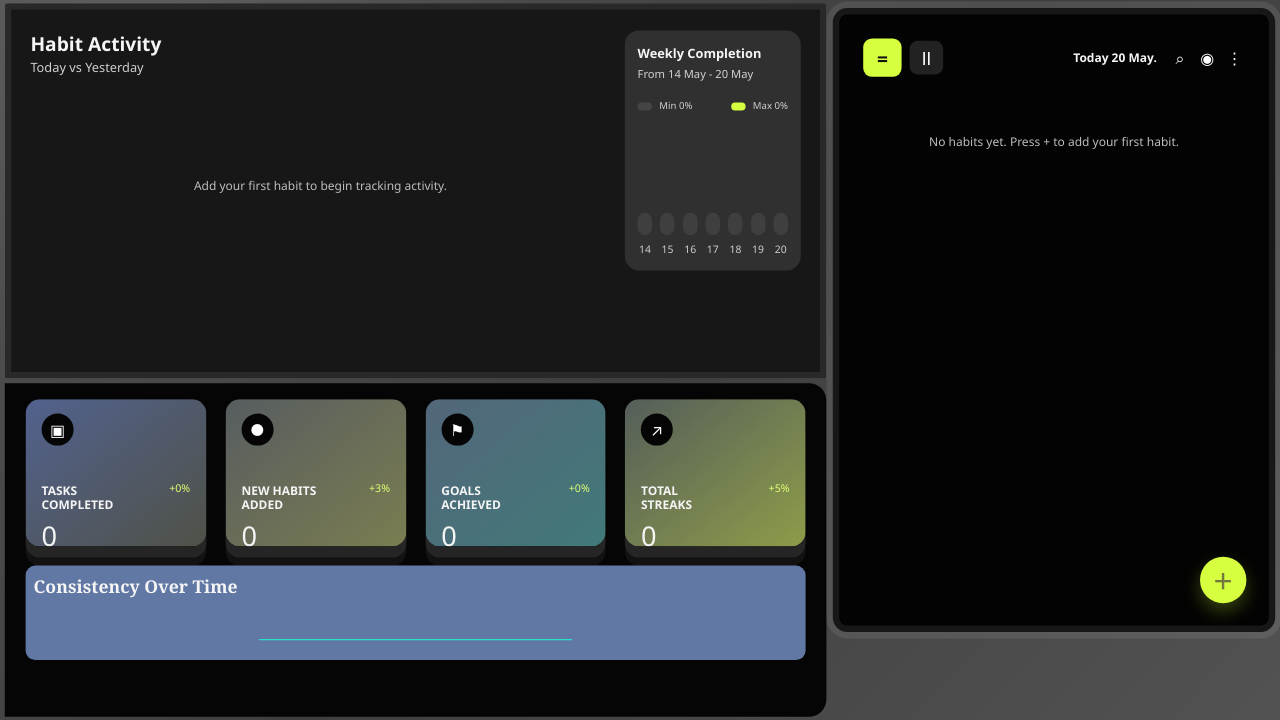
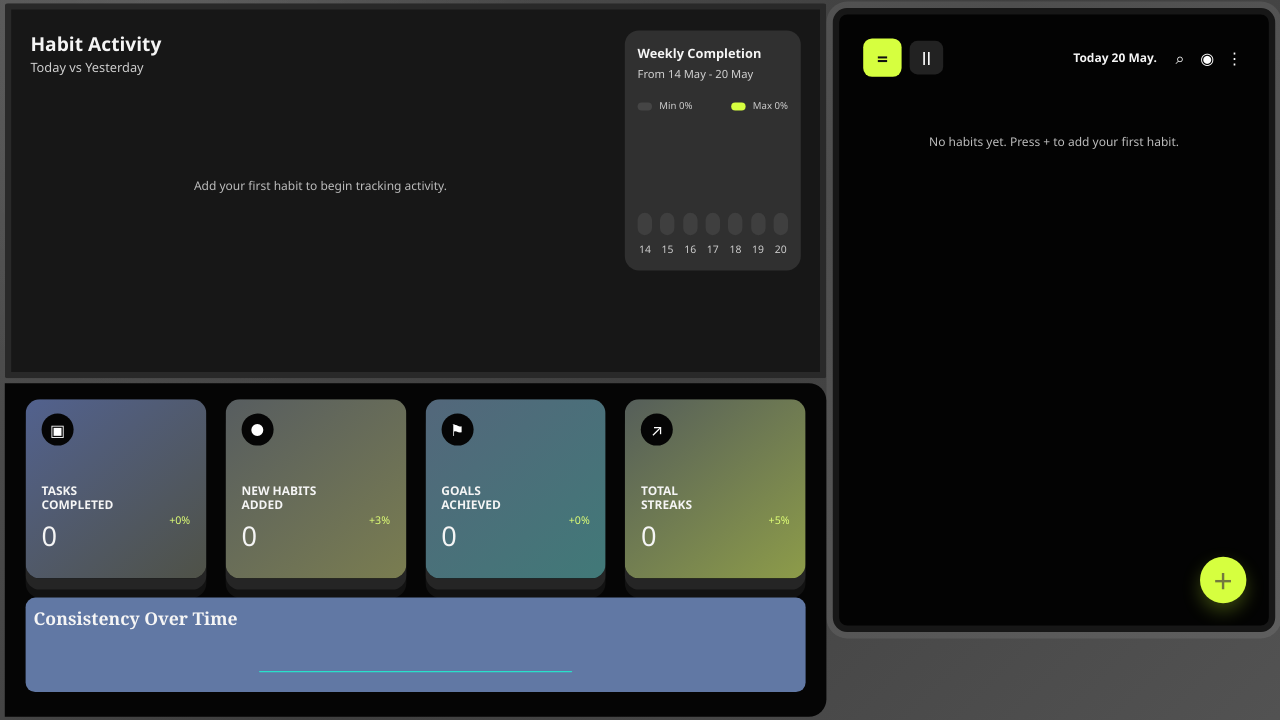
Before and after one commit to ravv06/habbit-tracker, a plain HTML site: page index.html in a window 1280 px wide. Shown: the part 80-800 px from the top of the page. Drawn offline with Linux system fonts and the light colour scheme.

Commit message:
Update styles.css

```diff
--- a/styles.css
+++ b/styles.css
@@ -387,7 +387,7 @@ button {
 }
 
 .metric-card {
-  height: clamp(160px, 23vh, 230px);
+  height: clamp(205px, 28vh, 242px);
   padding: 18px 20px;
   border-radius: 18px;
   position: relative;
```
